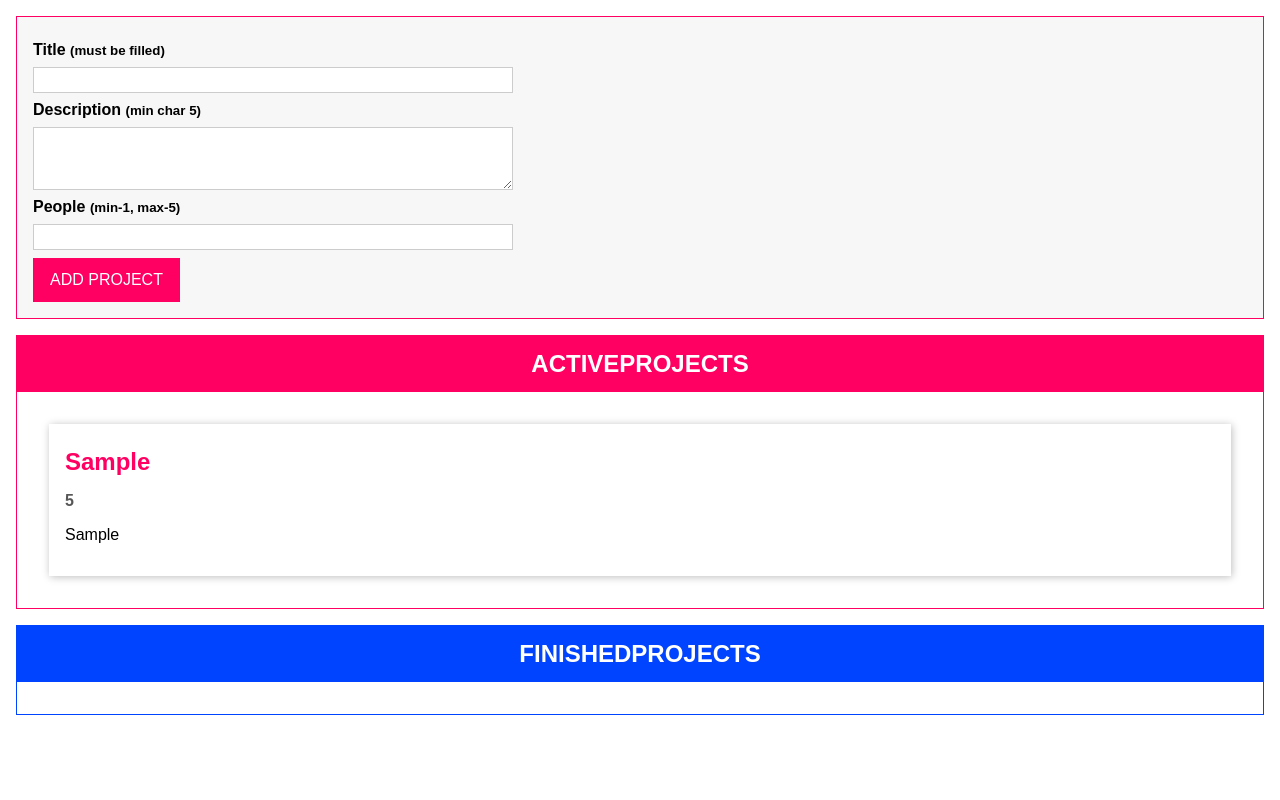
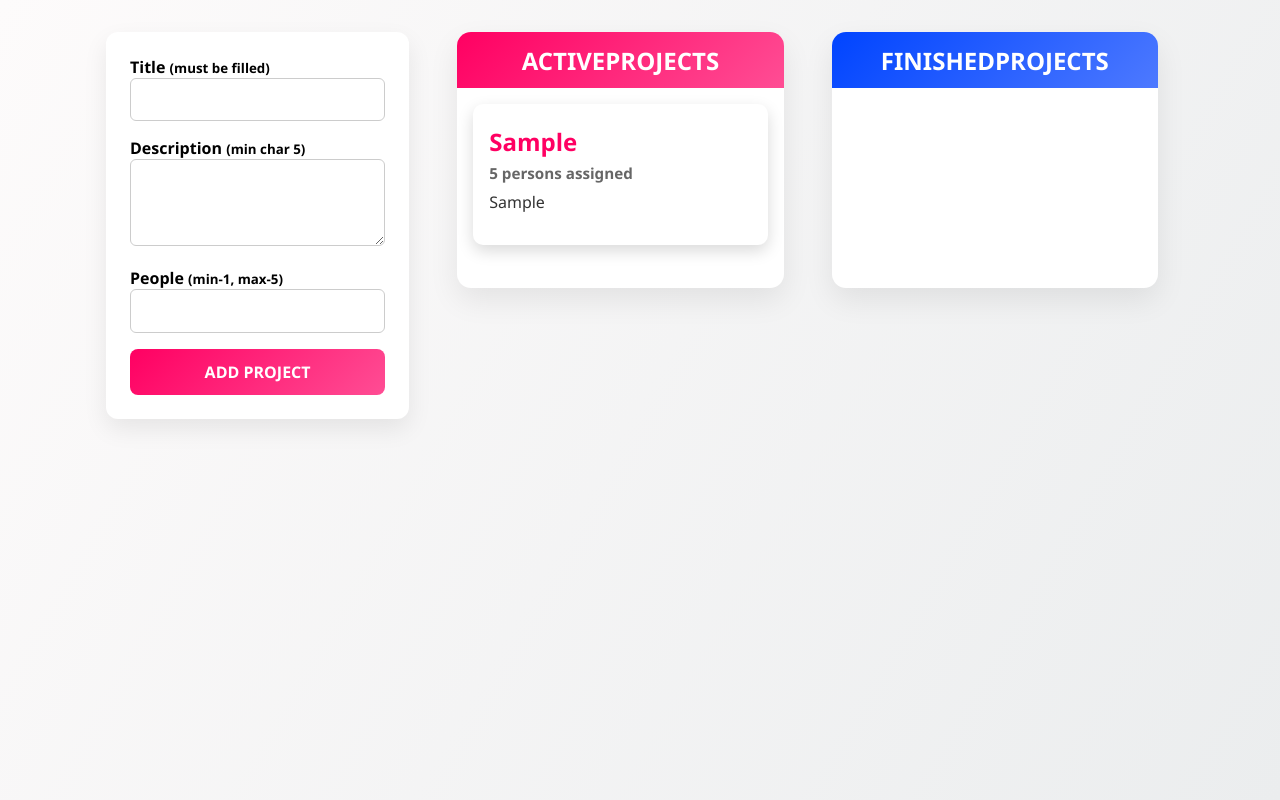
Before and after one commit to kamat-abhi/drag-drop-project-manager, a plain HTML site: page index.html in a window 1280 px wide. Both pictures are taken after typing "Sample", "Sample", "5" into the empty fields and a click on the button "ADD PROJECT". Drawn offline with Linux system fonts and the light colour scheme.

Commit message:
implement drag-and-drop functionality.

```diff
--- a/app.css
+++ b/app.css
@@ -1,101 +1,160 @@
+/* =====================
+   GLOBAL RESET
+===================== */
 * {
   box-sizing: border-box;
 }
 
 html {
-  font-family: sans-serif;
+  font-family: "Segoe UI", system-ui, sans-serif;
 }
 
 body {
   margin: 0;
+  background: linear-gradient(120deg, #fdfbfb, #ebedee);
+  min-height: 100vh;
 }
 
-label,
-input,
-textarea {
-  display: block;
-  margin: 0.5rem 0;
+/* =====================
+   APP LAYOUT
+===================== */
+.app-container {
+  max-width: 1100px;
+  margin: auto;
+  padding: 1rem;
+}
+
+/* =====================
+   FORM STYLING
+===================== */
+#user-input {
+  margin: 1rem auto;
+  padding: 1.5rem;
+  border-radius: 12px;
+  border: none;
+  background: white;
+  box-shadow: 0 10px 25px rgba(0, 0, 0, 0.08);
+  max-width: 500px;
+}
+
+.form-control {
+  margin-bottom: 1rem;
 }
 
 label {
-  font-weight: bold;
+  font-weight: 600;
 }
 
 input,
 textarea {
   font: inherit;
-  padding: 0.2rem 0.4rem;
+  padding: 0.6rem;
   width: 100%;
-  max-width: 30rem;
+  border-radius: 6px;
   border: 1px solid #ccc;
+  transition: border 0.2s, box-shadow 0.2s;
 }
 
 input:focus,
 textarea:focus {
   outline: none;
-  background: #fff5f9;
+  border-color: #ff0062;
+  box-shadow: 0 0 0 2px rgba(255, 0, 98, 0.2);
 }
 
+/* =====================
+   BUTTON
+===================== */
 button {
+  width: 100%;
   font: inherit;
-  background: #ff0062;
-  border: 1px solid #ff0062;
+  background: linear-gradient(135deg, #ff0062, #ff4d94);
+  border: none;
+  border-radius: 8px;
   cursor: pointer;
   color: white;
-  padding: 0.75rem 1rem;
+  padding: 0.75rem;
+  font-weight: bold;
+  transition: transform 0.2s, box-shadow 0.2s;
 }
 
-button:focus {
-  outline: none;
+button:hover {
+  transform: translateY(-2px);
+  box-shadow: 0 8px 20px rgba(255, 0, 98, 0.3);
 }
 
-button:hover,
 button:active {
-  background: #a80041;
-  border-color: #a80041;
+  transform: scale(0.97);
 }
 
+/* =====================
+   PROJECT LISTS
+===================== */
 .projects {
   margin: 1rem;
-  border: 1px solid #ff0062;
+  border-radius: 14px;
+  overflow: hidden;
+  background: white;
+  box-shadow: 0 12px 30px rgba(0, 0, 0, 0.08);
+  transition: transform 0.3s;
+}
+
+.projects:hover {
+  transform: translateY(-3px);
 }
 
 .projects header {
-  background: #ff0062;
   height: 3.5rem;
   display: flex;
   justify-content: center;
   align-items: center;
+  color: white;
+  font-weight: bold;
 }
 
-#finished-projects {
-  border-color: #0044ff;
+/* Active projects */
+#active-projects header {
+  background: linear-gradient(135deg, #ff0062, #ff4d94);
 }
 
+/* Finished projects */
 #finished-projects header {
-  background: #0044ff;
-}
-
-.projects h2 {
-  margin: 0;
-  color: white;
+  background: linear-gradient(135deg, #0044ff, #4d79ff);
 }
 
 .projects ul {
   list-style: none;
   margin: 0;
   padding: 1rem;
+  min-height: 200px;
 }
 
+/* =====================
+   PROJECT CARD
+===================== */
 .projects li {
-  box-shadow: 1px 1px 8px rgba(0, 0, 0, 0.26);
+  background: white;
+  border-radius: 10px;
   padding: 1rem;
-  margin: 1rem;
+  margin-bottom: 1rem;
+  box-shadow: 0 6px 16px rgba(0, 0, 0, 0.15);
+  cursor: grab;
+  transition: transform 0.25s ease, box-shadow 0.25s ease;
+}
+
+.projects li:hover {
+  transform: translateY(-4px);
+  box-shadow: 0 12px 28px rgba(0, 0, 0, 0.25);
+}
+
+.projects li:active {
+  cursor: grabbing;
+  transform: scale(0.98);
 }
 
 .projects li h2 {
+  margin: 0.3rem 0;
   color: #ff0062;
-  margin: 0.5rem 0;
 }
 
 #finished-projects li h2 {
@@ -103,25 +162,48 @@ button:active {
 }
 
 .projects li h3 {
-  color: #575757;
-  font-size: 1rem;
+  margin: 0;
+  font-size: 0.95rem;
+  color: #666;
 }
 
-.project li p {
-  margin: 0;
+.projects li p {
+  margin-top: 0.5rem;
+  color: #333;
+  line-height: 1.4;
 }
 
+/* =====================
+   DRAG & DROP EFFECTS
+===================== */
 .droppable {
-  background: #ffe3ee;
+  background: rgba(255, 0, 98, 0.08);
+  border: 2px dashed #ff0062;
+  transition: background 0.3s ease;
 }
 
 #finished-projects .droppable {
-  background: #d6e1ff;
+  background: rgba(0, 68, 255, 0.1);
+  border-color: #0044ff;
 }
 
-#user-input {
-  margin: 1rem;
-  padding: 1rem;
-  border: 1px solid #ff0062;
-  background: #f7f7f7;
+/* =====================
+   RESPONSIVE
+===================== */
+@media (min-width: 768px) {
+  .projects {
+    width: 48%;
+  }
+
+  #app {
+    display: flex;
+    gap: 1rem;
+    align-items: flex-start;
+  }
 }
+
+@media (max-width: 767px) {
+  .projects {
+    width: 100%;
+  }
+}
--- a/dist/app.js
+++ b/dist/app.js
@@ -102,6 +102,16 @@ class ProjectState extends State {
     addProject(title, description, numOfPeople) {
         const newProject = new Project(`${Date.now()}-${Math.random().toString(36).slice(2, 8)}`, title, description, numOfPeople, ProjectStatus.Active);
         this.projects.push(newProject);
+        this.updateListeners();
+    }
+    moveProject(projectId, newStatus) {
+        const project = this.projects.find((prj) => prj.id === projectId);
+        if (project && project.status !== newStatus) {
+            project.status = newStatus;
+            this.updateListeners();
+        }
+    }
+    updateListeners() {
         for (const listenerFn of this.listeners) {
             listenerFn(this.projects.slice());
         }
@@ -110,20 +120,40 @@ class ProjectState extends State {
 const projectState = ProjectState.getInstance();
 class ProjectItem extends Component {
     project;
+    get persons() {
+        if (this.project.people === 1) {
+            return "1 person";
+        }
+        else {
+            return `${this.project.people} persons`;
+        }
+    }
     constructor(hostId, project) {
         super("single-project", hostId, false, project.id);
         this.project = project;
         this.configure();
         this.renderContent();
     }
-    configure() { }
+    dragStartHandler(event) {
+        event.dataTransfer.setData("text/plain", this.project.id);
+        event.dataTransfer.effectAllowed = "move";
+    }
+    dragEndHandler(event) {
+        console.log("Dragend");
+    }
+    configure() {
+        this.element.addEventListener("dragstart", this.dragStartHandler);
+        this.element.addEventListener("dragend", this.dragEndHandler);
+    }
     renderContent() {
         this.element.querySelector("h2").textContent = this.project.title;
-        this.element.querySelector("h3").textContent =
-            this.project.people.toString();
+        this.element.querySelector("h3").textContent = this.persons + " assigned";
         this.element.querySelector("p").textContent = this.project.description;
     }
 }
+__decorate([
+    autobind
+], ProjectItem.prototype, "dragStartHandler", null);
 //ProjectList Class
 class ProjectList extends Component {
     type;
@@ -135,7 +165,25 @@ class ProjectList extends Component {
         this.configure();
         this.renderContent();
     }
+    dragOverHandler(event) {
+        if (event.dataTransfer && event.dataTransfer.types[0] === "text/plain") {
+            event.preventDefault();
+            const listEl = this.element.querySelector("ul");
+            listEl.classList.add("droppable");
+        }
+    }
+    dropHandler(event) {
+        const prjId = event.dataTransfer.getData("text/plain");
+        projectState.moveProject(prjId, this.type === "active" ? ProjectStatus.Active : ProjectStatus.Finished);
+    }
+    dragLeaveHandler(event) {
+        const listEl = this.element.querySelector("ul");
+        listEl.classList.remove("droppable");
+    }
     configure() {
+        this.element.addEventListener("dragover", this.dragOverHandler);
+        this.element.addEventListener("dragleave", this.dragLeaveHandler);
+        this.element.addEventListener("drop", this.dropHandler);
         projectState.addListener((projects) => {
             const releventProjects = projects.filter((prj) => {
                 if (this.type === "active") {
@@ -161,6 +209,15 @@ class ProjectList extends Component {
         }
     }
 }
+__decorate([
+    autobind
+], ProjectList.prototype, "dragOverHandler", null);
+__decorate([
+    autobind
+], ProjectList.prototype, "dropHandler", null);
+__decorate([
+    autobind
+], ProjectList.prototype, "dragLeaveHandler", null);
 class ProjectInput extends Component {
     titleInputElement;
     descriptionInputElement;
--- a/index.html
+++ b/index.html
@@ -9,6 +9,7 @@
     <script src="dist/app.js" defer></script>
   </head>
   <body>
+    <div id="app" class="app-container">
       <template id="project-input">
         <form>
           <div class="form-control">
@@ -16,7 +17,9 @@
             <input type="text" id="title" />
           </div>
           <div class="form-control">
-          <label for="description">Description <small>(min char 5)</small></label>
+            <label for="description"
+              >Description <small>(min char 5)</small></label
+            >
             <textarea id="description" rows="3"></textarea>
           </div>
           <div class="form-control">
@@ -27,7 +30,7 @@
         </form>
       </template>
       <template id="single-project">
-      <li>
+        <li draggable="true">
           <h2></h2>
           <h3></h3>
           <p></p>
@@ -42,5 +45,6 @@
         </section>
       </template>
       <div id="app"></div>
+    </div>
   </body>
 </html>
```
Also changed, not shown: src/app.ts (+74 -4 lines). Lines whose indentation alone changed are shown as unchanged.
